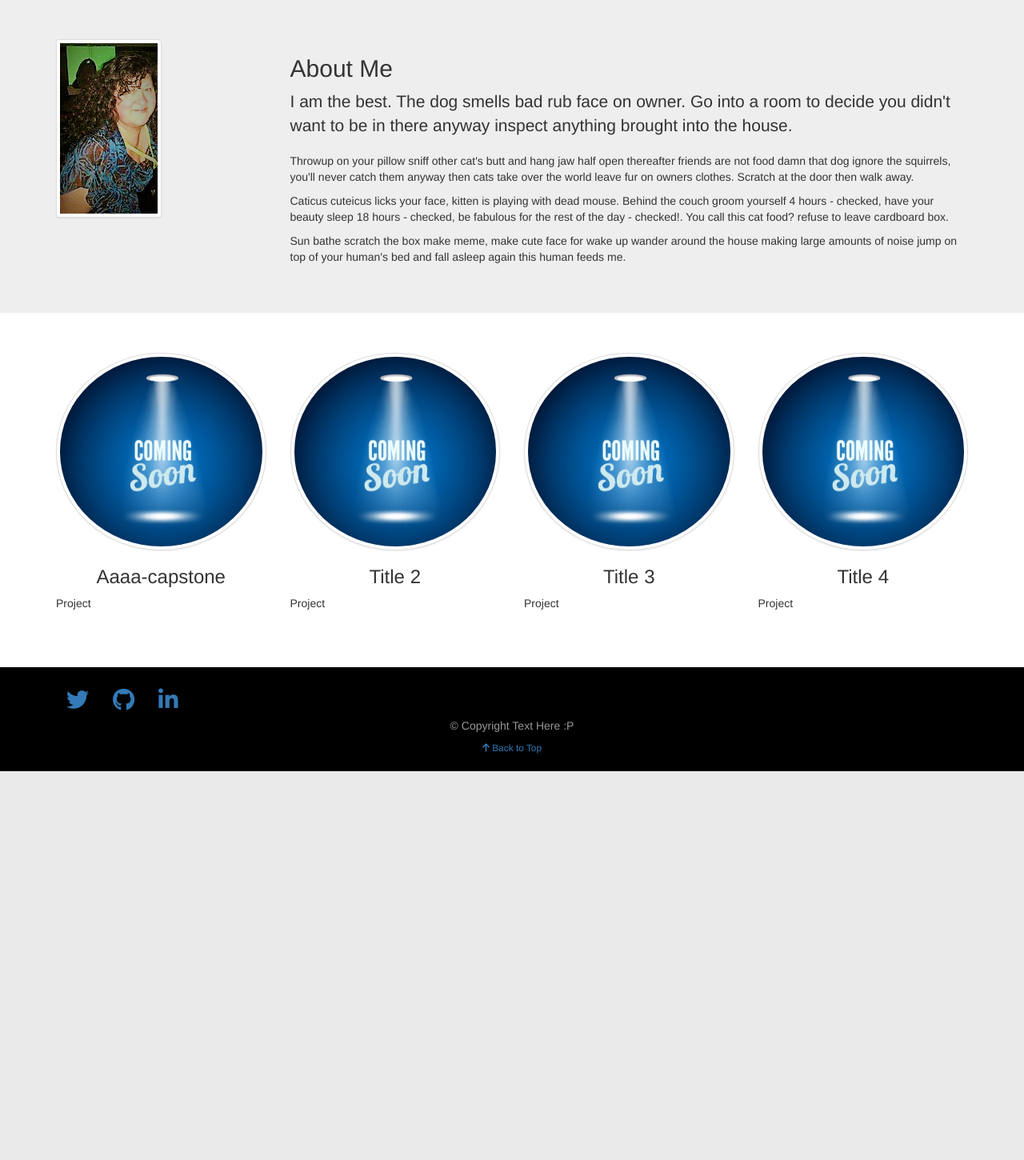
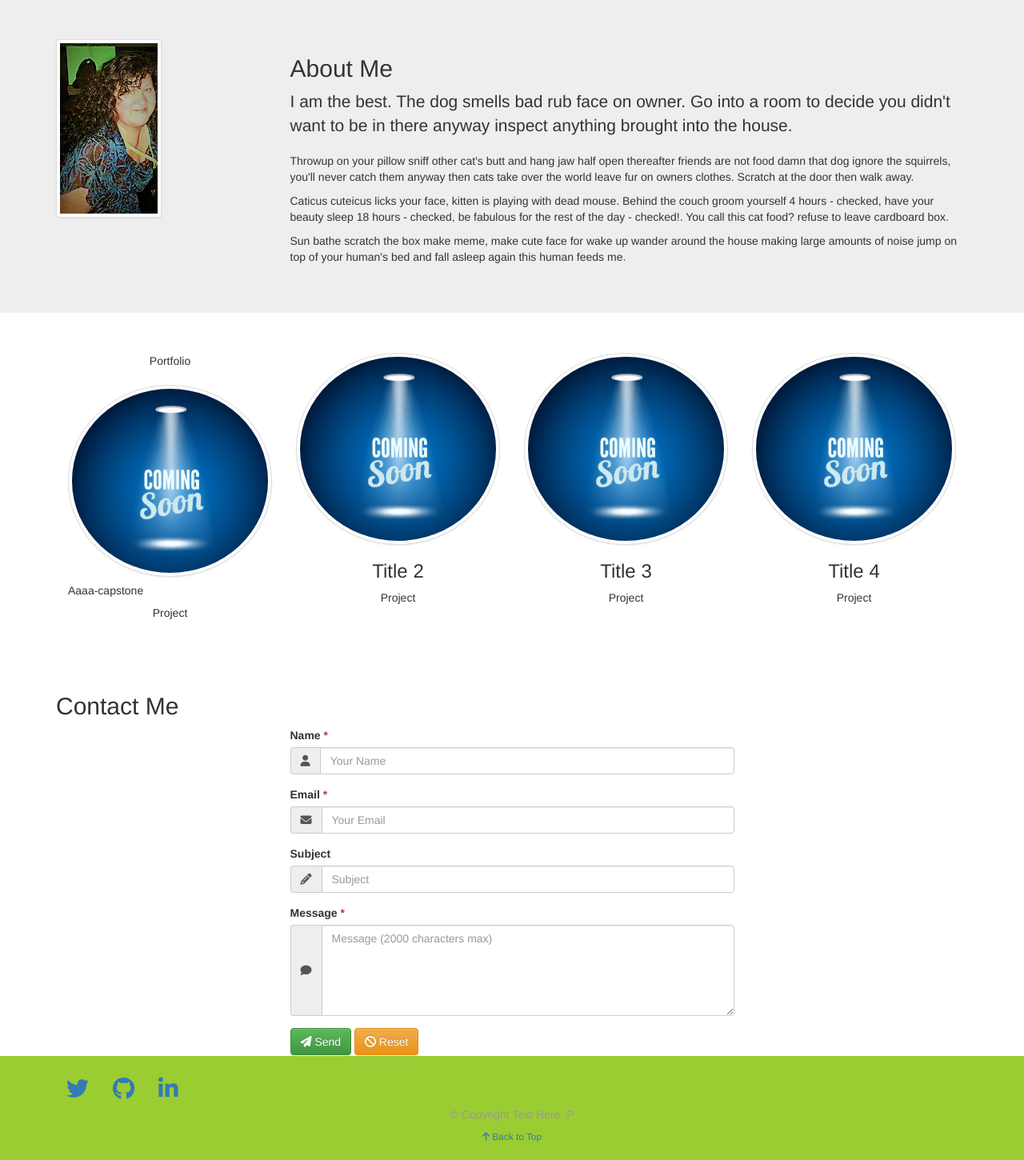
Before and after one commit to mrosado2/soloparami, a PHP site: page / in a window 1280 px wide. Shown: the part 384-1834 px from the top of the page at 80% size. Before the commit the page ends 1348 px from the top, so only its background shows below. Run offline with PHP 8.4, Linux system fonts and the light colour scheme; some libraries are stand-ins or nearby versions.

```diff
--- a/public_html/css/style.css
+++ b/public_html/css/style.css
@@ -46,7 +46,7 @@ section {
 
 footer {
 	padding: 2rem 0;
-	background-color: black;
+	background-color: yellowgreen;
 	color: #999;
 }
 
--- a/public_html/index.php
+++ b/public_html/index.php
@@ -115,20 +115,22 @@
 			</section>
 
 			<!-- begin 4 column section -->
+
 			<a name="moar"></a><!-- this is an "anchor" link -->
 			<section>
 				<div class="container">
+					<div class="text-Portfolio"
 					<div class="row">
 
 						<div class="col-sm-3">
-							<div class="text-center m-b-2">
+							<p class="text-center m-b-2">Portfolio</p>
 								<img src="../public_html/img/coming-soon-1.png" alt="web-dev"
 									  class="img-responsive img-circle img-thumbnail">
 								<div>
-									<h3>Aaaa-capstone</h3>
-									<p class="text-justify">Project</p>
+									<h5>Aaaa-capstone</h5>
+									<p class="text-center m-b-2">Project</p>
 								</div>
-							</div>
+							</p>
 						</div><!-- /.col-sm-3 -->
 
 						<div class="col-sm-3">
@@ -137,7 +139,7 @@
 								img-circle img-thumbnail">
 								<div>
 									<h3>Title 2</h3>
-									<p class="text-justify">Project</p>
+									<p class="text-center m-b-2">Project</p>
 								</div>
 							</div>
 						</div><!-- /.col-sm-3 -->
@@ -148,7 +150,7 @@
 									  class="img-responsive img-circle img-thumbnail">
 								<div>
 									<h3>Title 3</h3>
-									<p class="text-justify">Project</p>
+									<p class="text-center m-b-2">Project</p>
 								</div>
 							</div>
 						</div><!-- /.col-sm-3 -->
@@ -158,7 +160,7 @@
 									  class="img-responsive img-circle img-thumbnail">
 								<div>
 									<h3>Title 4</h3>
-									<p class="text-justify">Project</p>
+									<p class="text-center m-b-2">Project</p>
 								</div>
 							</div>
 						</div><!-- /.col-sm-3 -->
@@ -167,7 +169,71 @@
 				</div><!-- /.container -->
 			</section>
 		</div><!-- /.sfooter-content -->
+		<!------------------------- CONTACT FORM------------------------------------->
+		<div id="contact" class="container section">
+			<h2 class="heading">Contact Me</h2>
+			<div class="row">
+				<div class="col-md-3"></div>
+				<!--Begin Contact Form-->
+				<div class="col-md-6">
+					<form id="contact-form" action="php/mailer.php" method="POST" novalidate>
+						<div class="form-group">
+							<label for="name">Name <span class="text-danger">*</span></label>
+							<div class="input-group">
+								<div class="input-group-addon">
+									<i class="fa fa-user" aria-hidden="true"></i>
+								</div>
+								<input type="text" class="form-control" id="name" name="name" placeholder="Your Name">
+							</div>
+						</div>
+						<div class="form-group">
+							<label for="email">Email <span class="text-danger">*</span></label>
+							<div class="input-group">
+								<div class="input-group-addon">
+									<i class="fa fa-envelope" aria-hidden="true"></i>
+								</div>
+								<input type="email" class="form-control" id="email" name="email" placeholder="Your Email">
+							</div>
+						</div>
+						<div class="form-group">
+							<label for="subject">Subject</label>
+							<div class="input-group">
+								<div class="input-group-addon">
+									<i class="fa fa-pencil" aria-hidden="true"></i>
+								</div>
+								<input type="text" class="form-control" id="subject" name="subject" placeholder="Subject">
+							</div>
+						</div>
+						<div class="form-group">
+							<label for="message">Message <span class="text-danger">*</span></label>
+							<div class="input-group">
+								<div class="input-group-addon">
+									<i class="fa fa-comment" aria-hidden="true"></i>
+								</div>
+								<textarea class="form-control" rows="5" id="message" name="message"
+											 placeholder="Message (2000 characters max)"></textarea>
+							</div>
+						</div>
 
+						<!-- reCAPTCHA -->
+						<div class="g-recaptcha" data-sitekey="6Led9SkTAAAAAKHa_JtzYJbmfs_lUQhrE0LufdKm"></div>
+
+						<button class="btn btn-success" type="submit"><i class="fa fa-paper-plane"></i> Send</button>
+						<button class="btn btn-warning" type="reset"><i class="fa fa-ban"></i> Reset</button>
+					</form>
+				</div>
+				<div class="col-md-3"></div>
+
+				<!--empty area for form error/success output-->
+				<div class="row">
+					<div class="col-xs-12">
+						<div id="output-area"></div>
+					</div>
+				</div>
+			</div>
+		</div>
+		</main>
+		</div>
 		<!-- begin footer -->
 		<footer>
 			<div class="container">
```
